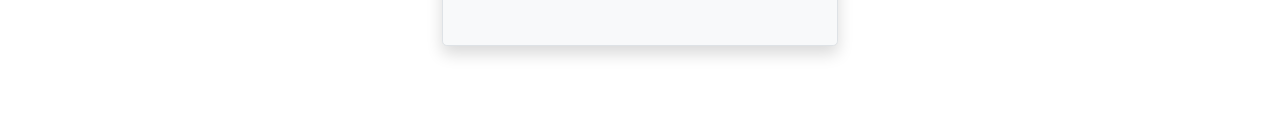
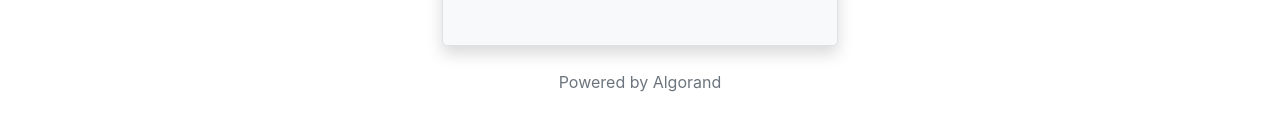
Before and after one commit to rekpero/algorand-sdk-react-component, a React (Create React App) app: page /create in a window 1280 px wide. Shown: the part 369-500 px from the top of the page. Built offline with nearby package versions, Linux system fonts and the light colour scheme; what algosdk would draw is missing.

Commit message:
deploy algorand react app

```diff
--- a/src/components/pages/createaccountpage.jsx
+++ b/src/components/pages/createaccountpage.jsx
@@ -48,6 +48,9 @@ const CreateAccountPage = ({ history }) => {
             </span>
           </div>
         </div>
+        <div className="text-center text-secondary mt-4">
+          Powered by Algorand
+        </div>
       </div>
     </div>
   );
--- a/src/components/pages/restoreaccountcomponent.jsx
+++ b/src/components/pages/restoreaccountcomponent.jsx
@@ -76,6 +76,9 @@ class RestoreAccountPage extends React.Component {
               </span>
             </div>
           </div>
+          <div className="text-center text-secondary mt-4">
+            Powered by Algorand
+          </div>
         </div>
       </div>
     );
```
